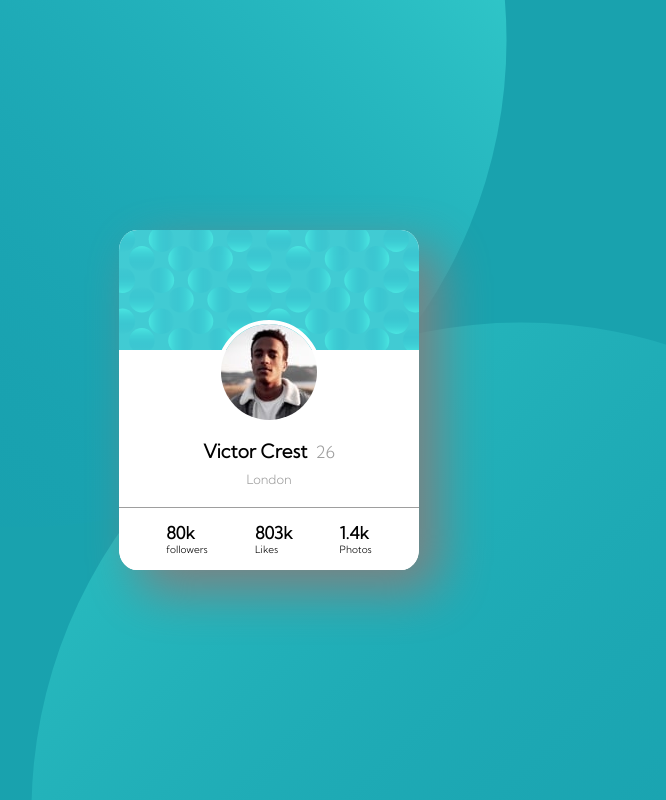
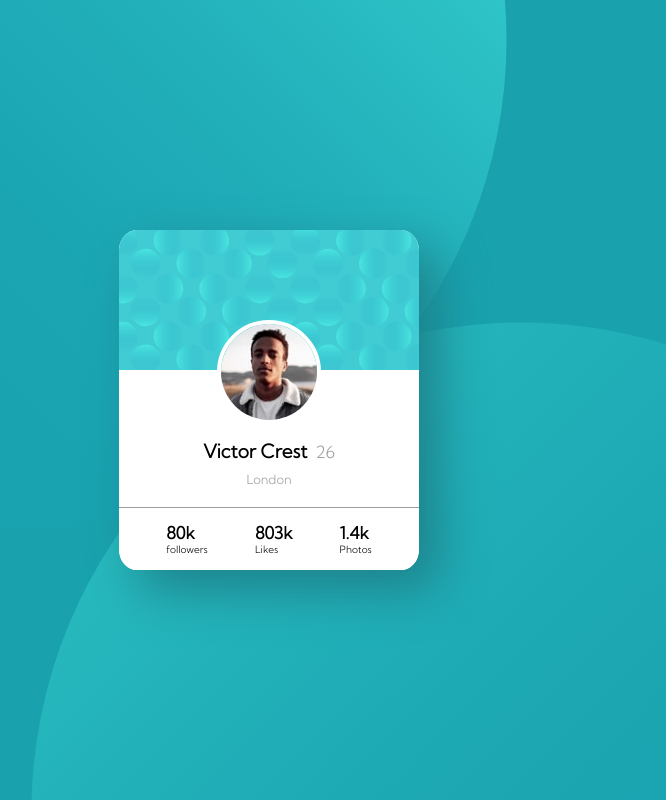
Before and after one commit to henrynoble01/profile__card, a plain HTML site: page index.html in a window 1280 px wide. Shown: the whole page, without its empty margins (371-1037 px from the left). Drawn offline with Linux system fonts and the light colour scheme.

Commit message:
updates to box shadow

```diff
--- a/style.css
+++ b/style.css
@@ -64,7 +64,7 @@ body {
   /* height: 300px; */
   overflow: hidden;
   z-index: 100;
-  box-shadow: 20px 20px 50px grey;
+  box-shadow: 20px 20px 50px hsl(185, 65%, 33%);
 }
 
 .blue__section {
@@ -73,7 +73,7 @@ body {
 }
 
 .blue__section img {
-  width: 100%;
+  /* width: 100%; */
 }
 
 .white__section {
```
Also changed, not shown: index.html (+0 -22 lines).
